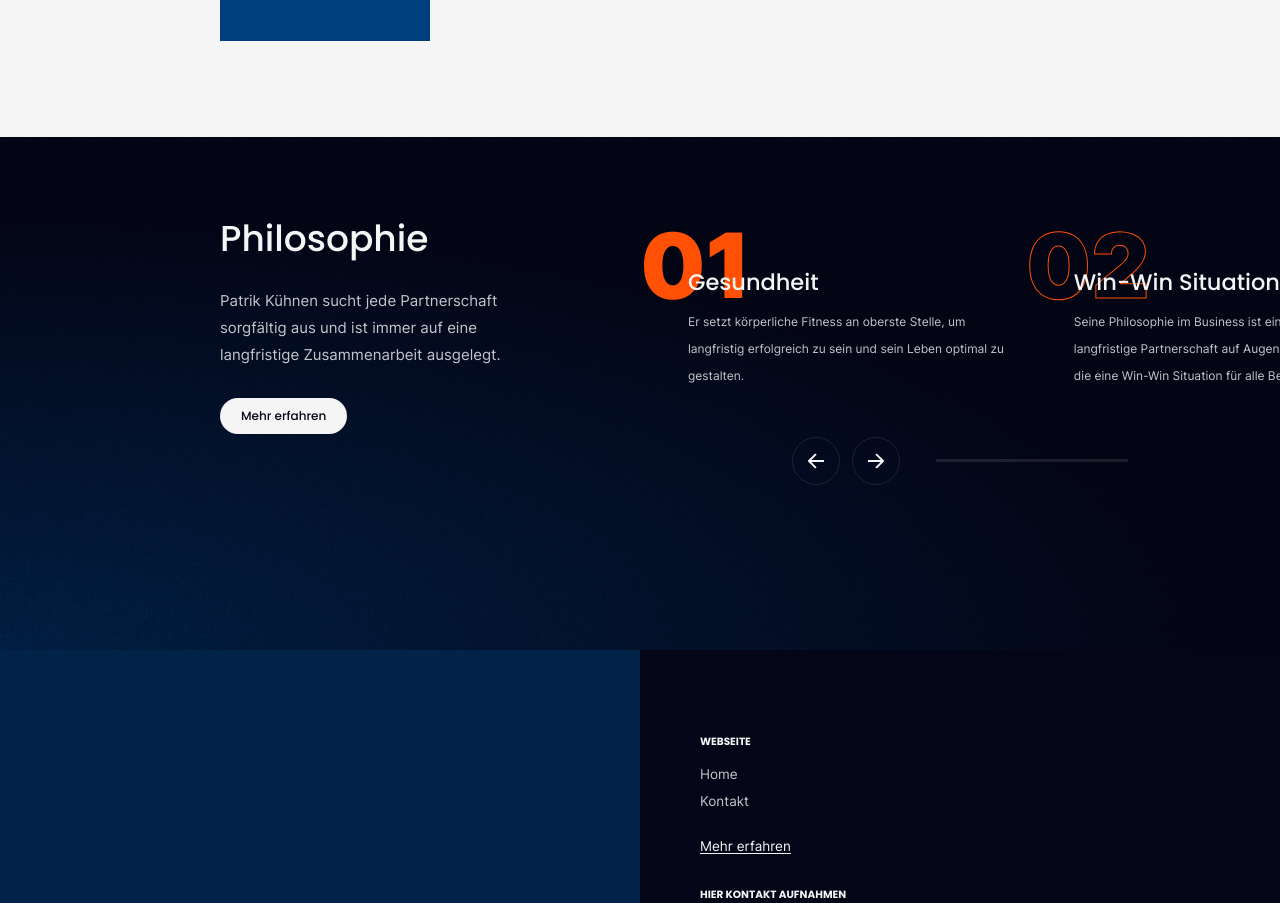
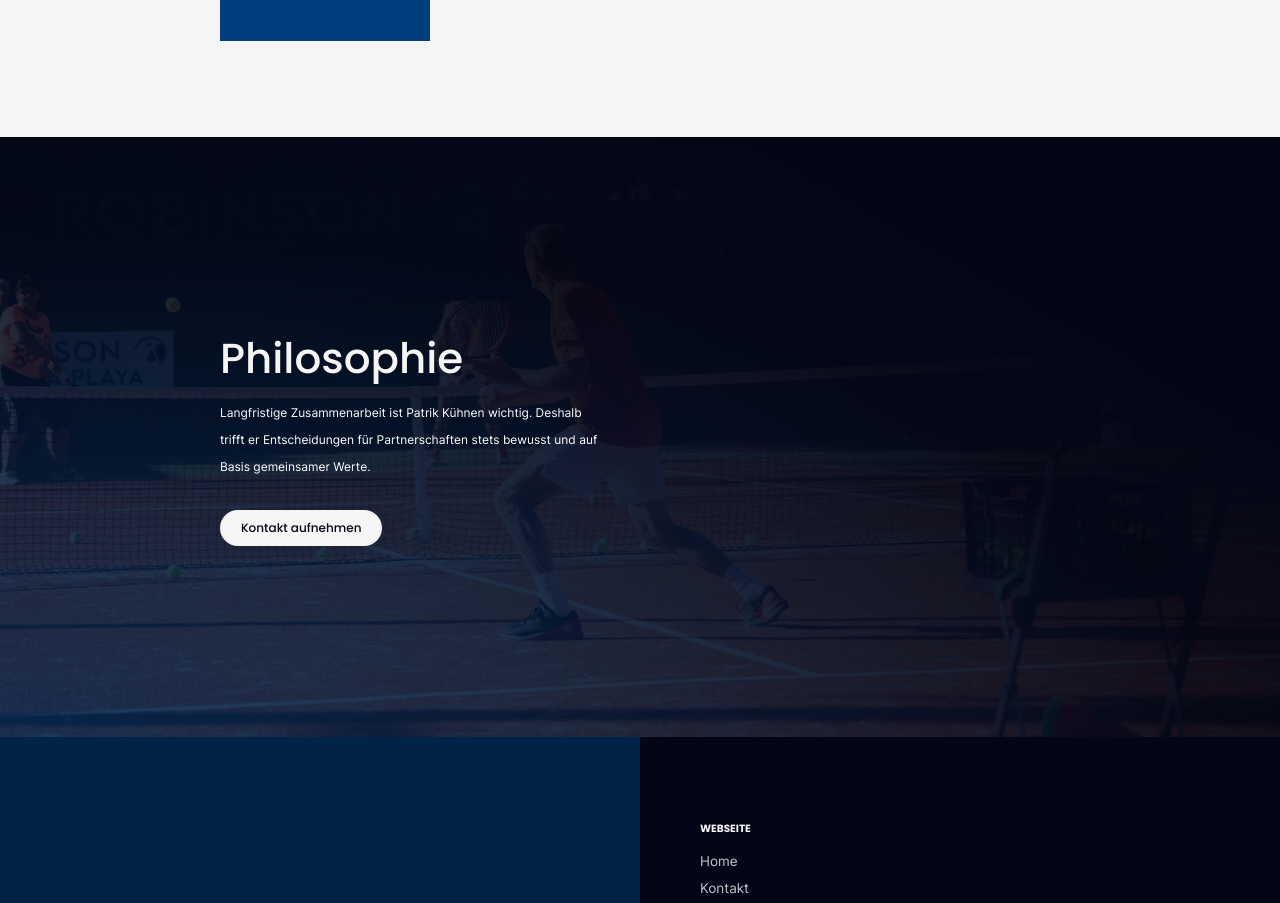
Before and after one commit to nxtyou/patrik-k-hnen, a Next.js app: page / in a window 1280 px wide. Shown: the part 5220-6123 px from the top of the page. Built offline with nearby package versions, Linux system fonts and the light colour scheme.

Commit message:
Philosophy section done

```diff
--- /dev/null
+++ b/components/Templates/Homepage/Philosophy.jsx
@@ -0,0 +1,19 @@
+import ButtonLink from '@/components/Atoms/ButtonLink';
+
+function Philosophy() {
+  return (
+    <div className="philosophy">
+      <div className="mx-auto flex h-[600px] w-full max-w-7xl items-center px-6 sm:px-8 md:px-20 2xl:px-0">
+        <div className="max-w-lg">
+          <h2 className="text-[3.5rem] font-medium">Philosophie</h2>
+          <p className="mt-3 mb-10 text-[#fff]">
+            Langfristige Zusammenarbeit ist Patrik Kühnen wichtig. Deshalb trifft er Entscheidungen
+            für Partnerschaften stets bewusst und auf Basis gemeinsamer Werte.{' '}
+          </p>
+          <ButtonLink href="/contact">Kontakt aufnehmen</ButtonLink>
+        </div>
+      </div>
+    </div>
+  );
+}
+export default Philosophy;
--- a/pages/index.jsx
+++ b/pages/index.jsx
@@ -2,7 +2,7 @@ import About from '@/components/Templates/Homepage/About';
 import Awards from '@/components/Templates/Homepage/Awards';
 import Clients from '@/components/Templates/Homepage/Clients';
 import Hero from '@/components/Templates/Homepage/Hero';
-import Philosophie from '@/components/Templates/Homepage/Philosophie';
+import Philosophy from '@/components/Templates/Homepage/Philosophy';
 import References from '@/components/Templates/Homepage/References';
 import Footer from '@/components/Templates/Shared/Footer/Footer';
 import NavBar2 from '@/components/Templates/Shared/NavBar/NavBar2';
@@ -19,7 +19,7 @@ export default function Home() {
         <References />
         <Clients />
         <Awards />
-        <Philosophie />
+        <Philosophy />
       </main>
       <Footer />
     </>
--- a/styles/globals.css
+++ b/styles/globals.css
@@ -296,3 +296,31 @@ textarea {
 .socials-list a {
   @apply flex items-center justify-center p-4;
 }
+
+/* Homepage philosophy section */
+
+.philosophy {
+  background-image: radial-gradient(
+      94.76% 85.62% at 0% 100%,
+      rgba(0, 63, 125, 0.5) 0%,
+      rgba(0, 63, 125, 0) 100%
+    ),
+    linear-gradient(80.47deg, #040615 52.95%, rgba(4, 6, 21, 0) 140.68%),
+    url(/images/photos/patrik-playing-tennis-cropped.jpg);
+  background-position: 100% 30%;
+  background-repeat: no-repeat;
+}
+
+@media screen and (max-width: 1400px) {
+  .philosophy {
+    background-image: radial-gradient(
+        94.76% 85.62% at 0% 100%,
+        rgba(0, 63, 125, 0.5) 0%,
+        rgba(0, 63, 125, 0) 100%
+      ),
+      linear-gradient(209.69deg, #040615 23.26%, rgba(4, 6, 21, 0) 326.34%),
+      url(/images/photos/patrik-playing-tennis.jpg);
+    background-position: 50% 50%;
+    background-size: cover;
+  }
+}
```
Also changed, not shown: public/images/photos/patrik-playing-tennis-cropped.jpg (added).
